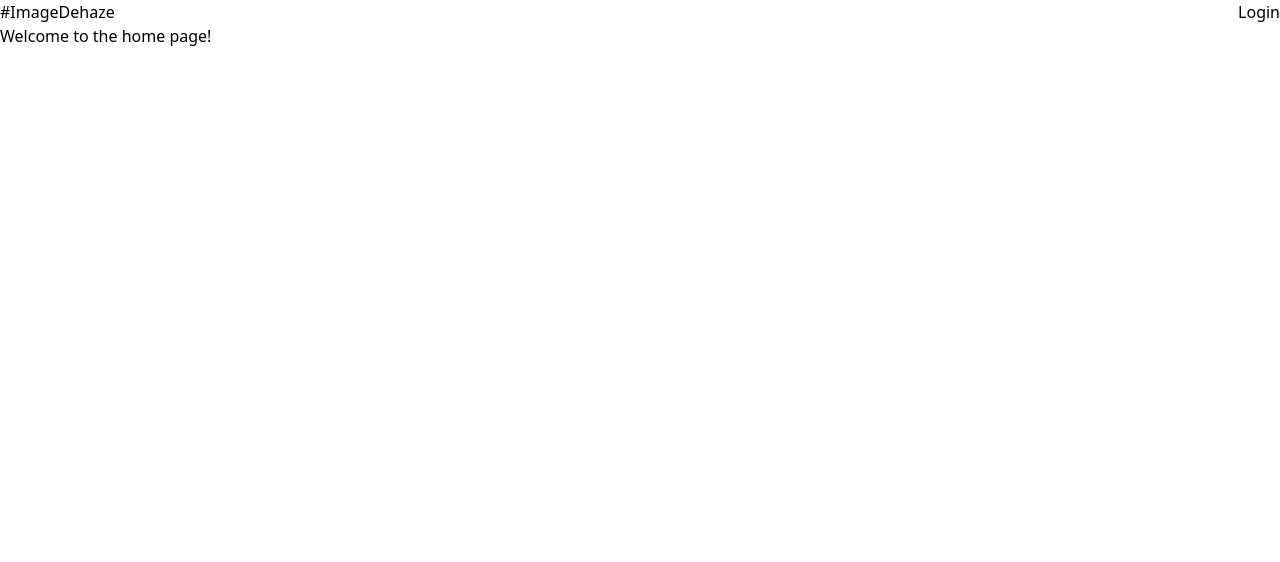
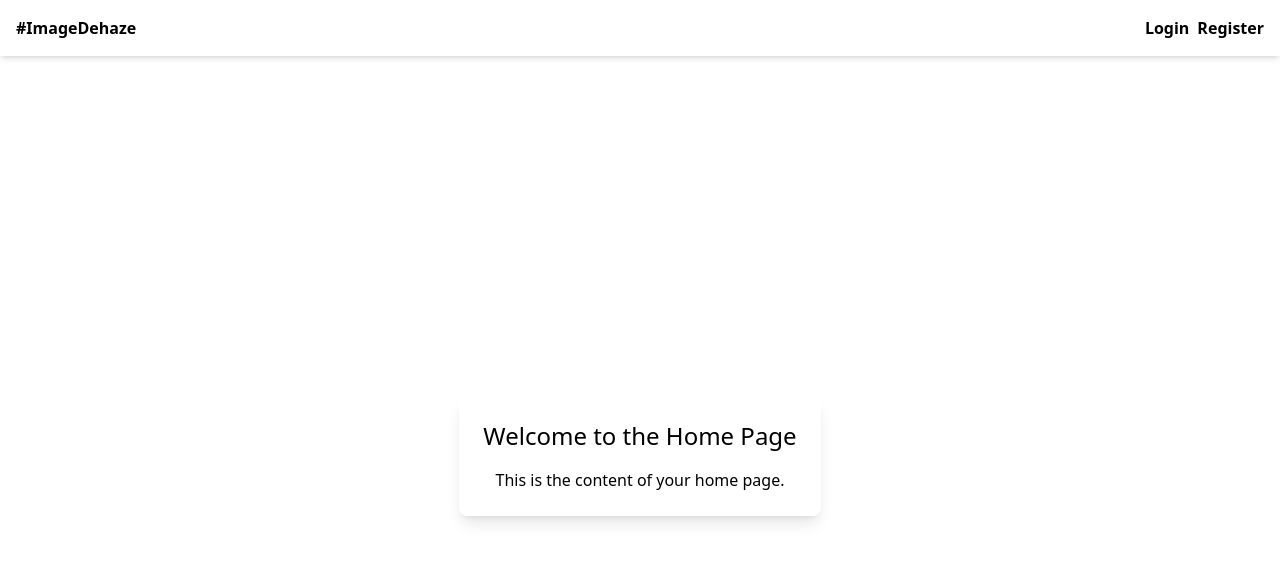
Before and after one commit to CodeWithRishav/Satellite-image-road-detection, a React (Create React App) app: page / in a window 1280 px wide. Shown: the top 562 px of the page. Built offline with nearby package versions, Linux system fonts and the light colour scheme.

Commit message:
fix navbar

```diff
--- a/src/App.js
+++ b/src/App.js
@@ -5,6 +5,7 @@ import Home from './components/Home';
 import About from './components/About';
 import Login from './components/Login';
 import Layout from './components/Layout';
+import Register from './components/Register';
 
 
 function App() {
@@ -14,6 +15,8 @@ function App() {
         <Route index element={<Home />} />
         <Route path="/about" element={<About />} />
         <Route path="/login" element={<Login />} />
+        <Route path="/register" element={<Register />} />
+
         </Route>
       </Routes>
   );
--- a/src/components/Home.js
+++ b/src/components/Home.js
@@ -3,9 +3,12 @@ import React from 'react';
 
 const Home = () => {
   return (
-    <div>
-      <p>Welcome to the home page!</p>
+    <div class="flex justify-center items-center h-screen">
+    <div class="bg-white shadow-lg rounded-lg p-6 text-center">
+      <h2 class="text-2xl mb-4">Welcome to the Home Page</h2>
+      <p>This is the content of your home page.</p>
     </div>
+  </div>
   );
 };
 
--- a/src/components/Navbar.js
+++ b/src/components/Navbar.js
@@ -4,13 +4,15 @@ import '../index.css';
 
 const Header = () => {
   return (
-    <div className='flex justify-between align-center '>
+    <div className='flex justify-between items-center p-4 shadow-md'>
 
-     <Link className="site-logo" to="/">#ImageDehaze</Link>
-     <nav>
+     <Link className="site-logo font-bold" to="/">#ImageDehaze</Link>
+     <nav className=''>
       {/* <Link to="/home">Home</Link>
       <Link to="/about">About</Link> */}
-      <Link to="/login">Login</Link>
+      <Link to="/login" className='font-bold p-2'>Login</Link>
+      <Link to="/register" className='font-bold'>Register</Link>
+
      </nav>
 
     </div>
--- /dev/null
+++ b/src/components/Register.js
@@ -0,0 +1,9 @@
+import React from 'react'
+
+const Register = () => {
+  return (
+    <div className='flex justify-center items-center h-screen'>Register</div>
+  )
+}
+
+export default Register
```
